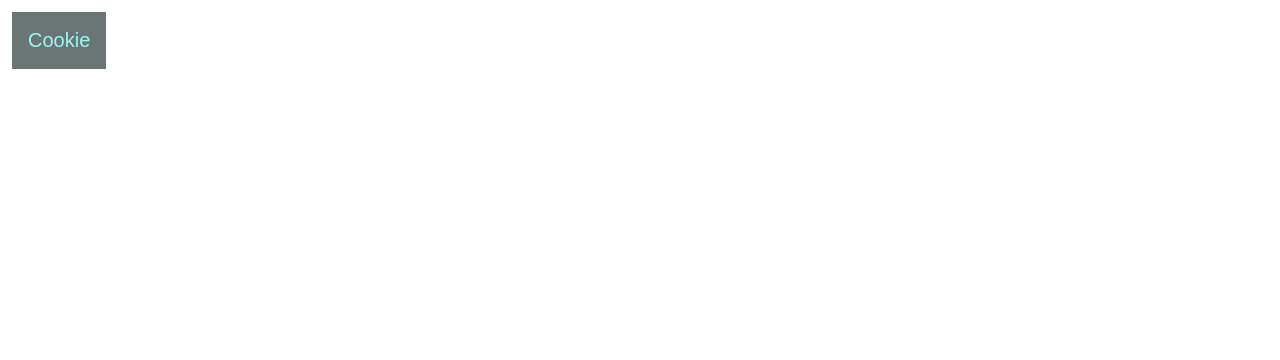
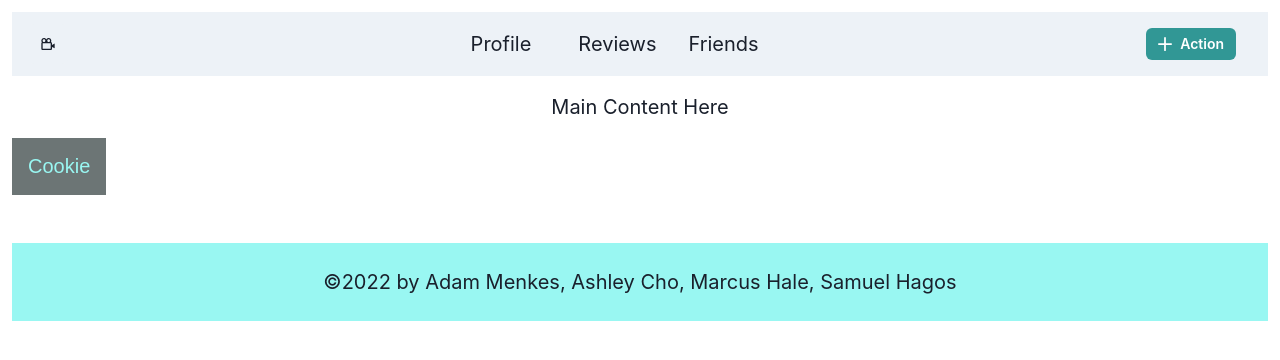
Before and after one commit to acho93/movie-chat, a React (Create React App) app in the folder client/: page /profile in a window 1280 px wide. Shown: the top 360 px of the page. Built offline with nearby package versions, Linux system fonts and the light colour scheme.

Commit message:
Fix profile link

```diff
--- a/client/src/components/Navigation/index.js
+++ b/client/src/components/Navigation/index.js
@@ -139,7 +139,7 @@ export default function Navigation() {
         <Flex h={16} alignItems={'center'} justifyContent={'space-between'}>
         <IconButton
             as={Link}
-            //href="../pages/Home"
+            href="../Home"
             size={'md'}
             icon={<BiCameraMovie />}
             onClick={isOpen ? onClose : onOpen}
--- a/client/src/pages/Profile.js
+++ b/client/src/pages/Profile.js
@@ -1,7 +1,9 @@
 import React from 'react';
+import Layout from '../components/Layout';
 
 const Profile = () => {
   return (
+    <Layout>
     <div>
       <div className="flex-row mb-3">
         <h2 className="bg-dark text-secondary p-3 display-inline-block">
@@ -16,6 +18,7 @@ const Profile = () => {
         <div className="col-12 col-lg-3 mb-3">{/* PRINT FRIEND LIST */}</div>
       </div>
     </div>
+    </Layout>
   );
 };
 
```
